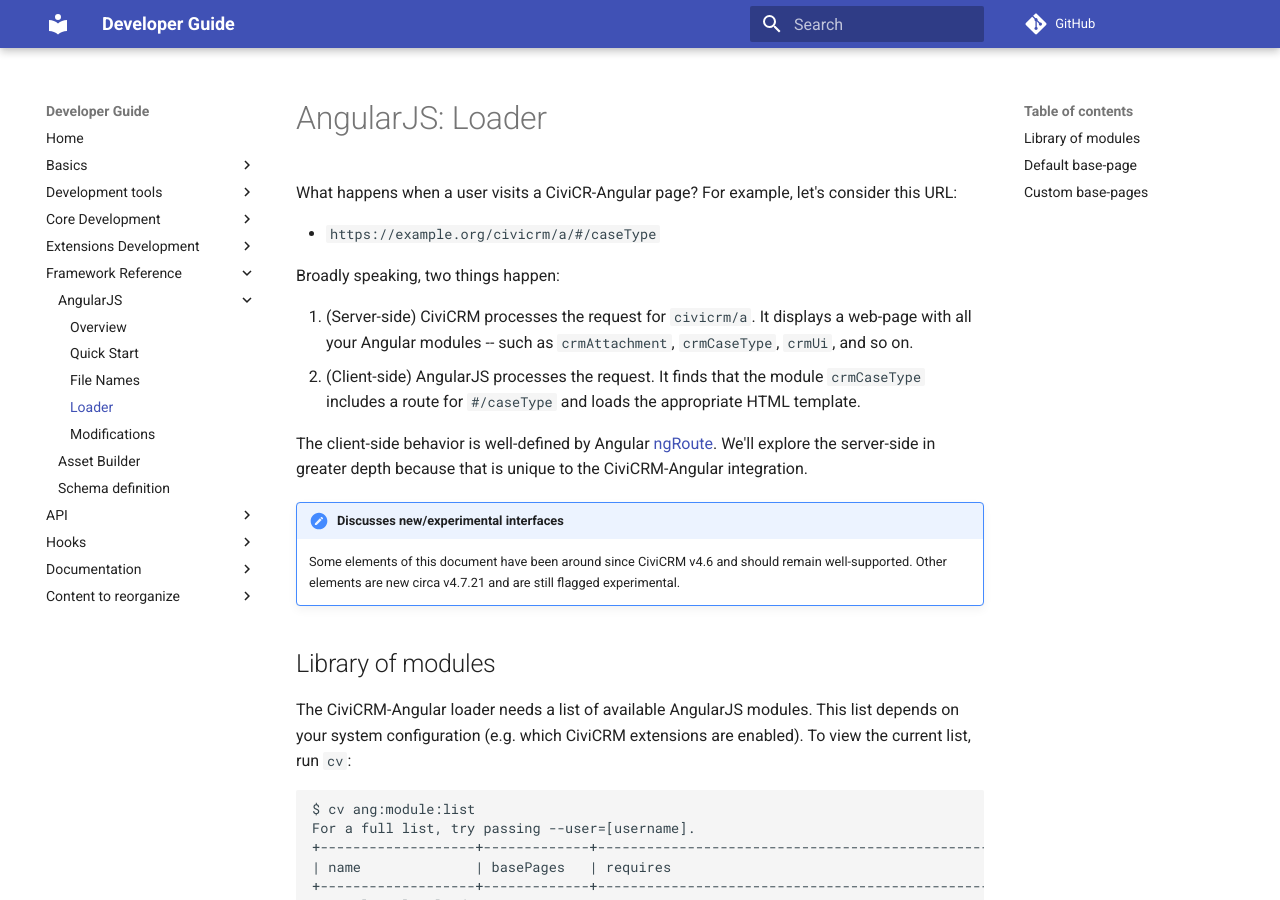
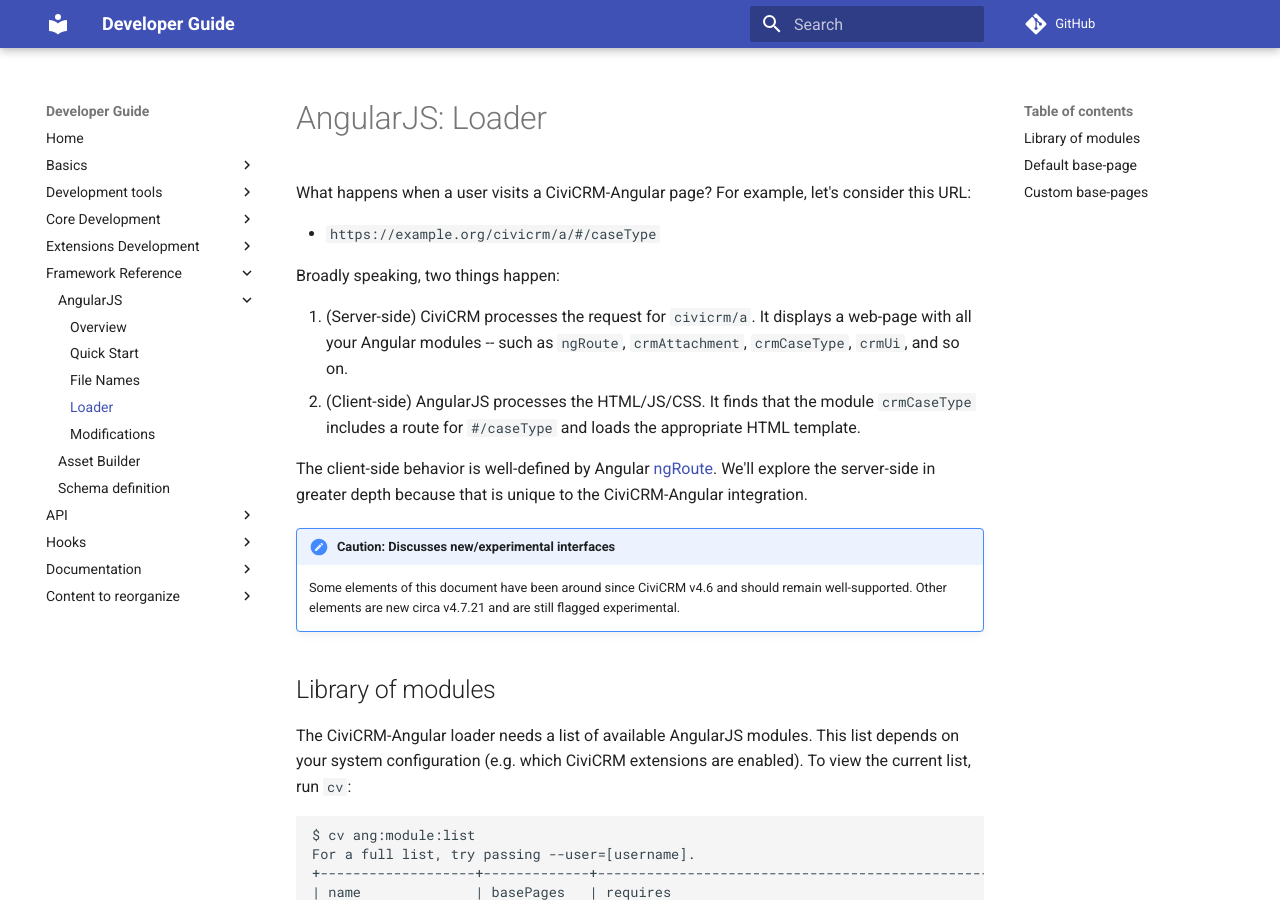
Before and after one commit to civicrm/civicrm-dev-docs, an MkDocs documentation site: the page built from docs/framework/angular/loader.md, in a window 1280 px wide and 900 px high. Built offline with MkDocs 1.6.1 and Material for MkDocs 9.7.7, drawn with Linux system fonts in a browser that asks for light colours; comment, search, counter and statistics services are not loaded; old or Windows-style settings are respelled for this version of MkDocs.

Commit message:
AngularJS - Copyedits

```diff
--- a/docs/framework/angular/loader.md
+++ b/docs/framework/angular/loader.md
@@ -1,6 +1,6 @@
 # AngularJS: Loader
 
-What happens when a user visits a CiviCR-Angular page? For example, let's
+What happens when a user visits a CiviCRM-Angular page? For example, let's
 consider this URL:
 
  * `https://example.org/civicrm/a/#/caseType`
@@ -9,8 +9,8 @@
 
  1. (Server-side) CiviCRM processes the request for `civicrm/a`. It
     displays a web-page with all your Angular modules -- such as
-    `crmAttachment`, `crmCaseType`, `crmUi`, and so on.
- 2. (Client-side) AngularJS processes the request.  It finds that the
+    `ngRoute`, `crmAttachment`, `crmCaseType`, `crmUi`, and so on.
+ 2. (Client-side) AngularJS processes the HTML/JS/CSS.  It finds that the
     module `crmCaseType` includes a route for `#/caseType` and loads the
     appropriate HTML template.
 
@@ -19,7 +19,7 @@
 server-side in greater depth because that is unique to the CiviCRM-Angular
 integration.
 
-!!! caution "Discusses new/experimental interfaces"
+!!! caution "Caution: Discusses new/experimental interfaces"
 
     Some elements of this document have been around since CiviCRM v4.6
     and should remain well-supported. Other elements are new circa v4.7.21
```
Also changed, not shown: docs/framework/angular/files.md (+2 -2 lines).
